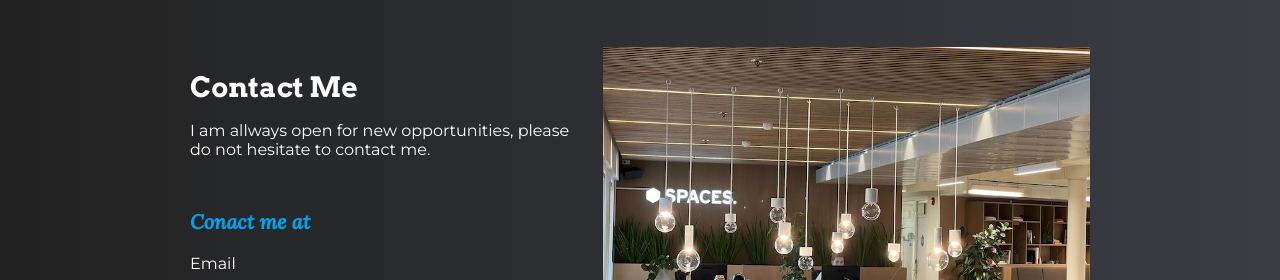
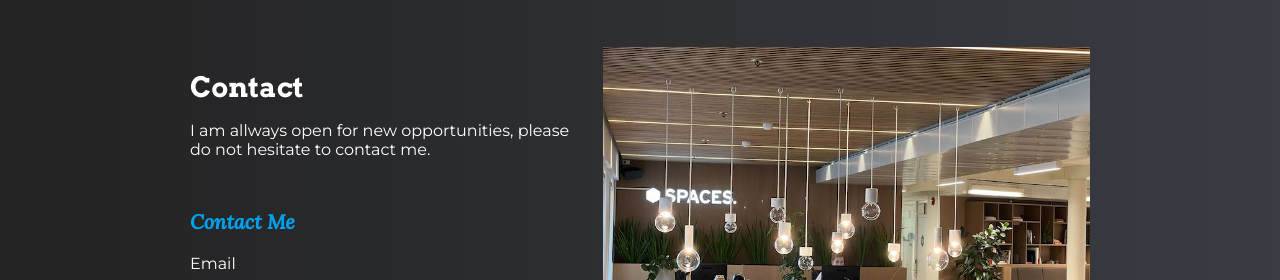
Before and after one commit to Gonlonge/Portfolio, a plain HTML site: page contact.html in a window 1280 px wide. Shown: the part 132-412 px from the top of the page. Drawn offline with Linux system fonts and the light colour scheme; a web font is replaced by a local one.

Commit message:
Update contact.html

```diff
--- a/contact.html
+++ b/contact.html
@@ -42,12 +42,12 @@
     </header>
     <section class="main-container flex-wrapper">
       <div class="section-space space-left">
-        <h2>Contact Me</h2>
+        <h2>Contact</h2>
         <p>
           I am allways open for new opportunities, please do not hesitate to
           contact me.
         </p>
-        <h3 class="section-space">Conact me at</h3>
+        <h3 class="section-space">Contact Me</h3>
         <div>
           <a class="button-style-body" href="mailto:gonlonge@icloud.com"
             >Email</a
```
